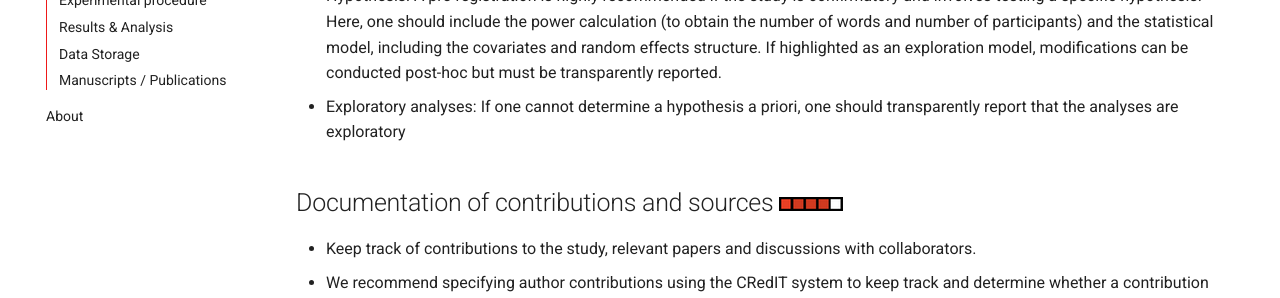
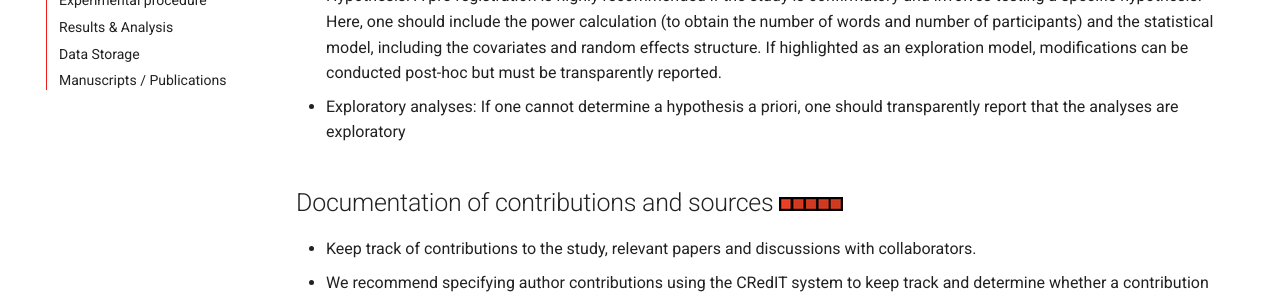
Before and after one commit to cwdeee/trust-network-guidelines, an MkDocs documentation site: the page built from docs/reporting.md, in a window 1280 px wide and 900 px high. Shown: the part 372-670 px from the top of the window. Built offline with MkDocs 1.6.1 and Material for MkDocs 9.7.7, drawn with Linux system fonts in a browser that asks for light colours.

Commit message:
update overall

```diff
--- a/docs/reporting.md
+++ b/docs/reporting.md
@@ -6,7 +6,7 @@ Reporting the research process transparently will allow others to reproduce the
 - Hypothesis: A pre-registration is highly recommended if the study is confirmatory and involves testing a specific hypothesis. Here, one should include the power calculation (to obtain the number of words and number of participants) and the statistical model, including the covariates and random effects structure. If highlighted as an exploration model, modifications can be conducted post-hoc but must be transparently reported.
 - Exploratory analyses: If one cannot determine a hypothesis a priori, one should transparently report that the analyses are exploratory
 
-## Documentation of contributions and sources  ![Importance Rating 2](images/rating4.png)
+## Documentation of contributions and sources  ![Importance Rating 2](images/rating5.png)
 
 - Keep track of contributions to the study, relevant papers and discussions with collaborators.
 - We recommend specifying author contributions using the CRedIT system to keep track and determine whether a contribution warrants co-authorship ([Holcombe, 2019](https://doi.org/10.3390/publications7030048)).
@@ -29,7 +29,7 @@ Reporting the research process transparently will allow others to reproduce the
     - Pilot studies that were used to inform decisions, along with justifications (as appendix or supplementary materials)
     - Experimental setup: e.g., online, Lab, field, or similar
 
-## Experimental procedure  ![Importance Rating 2](images/rating4.png)
+## Experimental procedure  ![Importance Rating 2](images/rating5.png)
 Note that the following are suggestions for what to report, rather than an exhaustive list.
 
 - Equipment:
--- a/mkdocs.yml
+++ b/mkdocs.yml
@@ -24,4 +24,4 @@ nav:
   - Materials: materials.md
   - Analysis: analysis.md
   - Reporting: reporting.md
-  - About: about.md
+ # - About: about.md
```
Also changed, not shown: docs/index.md (+1 -1 lines).
